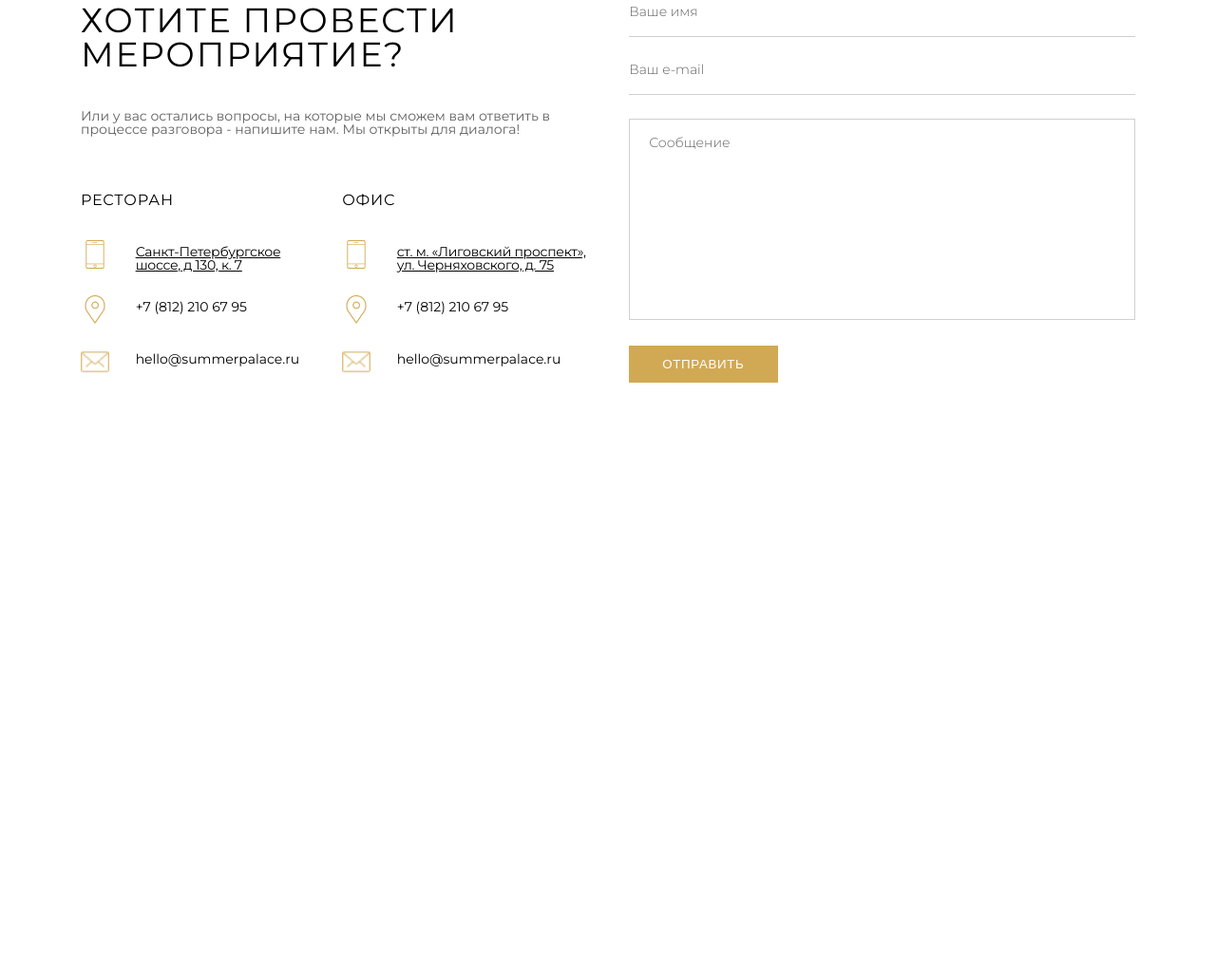
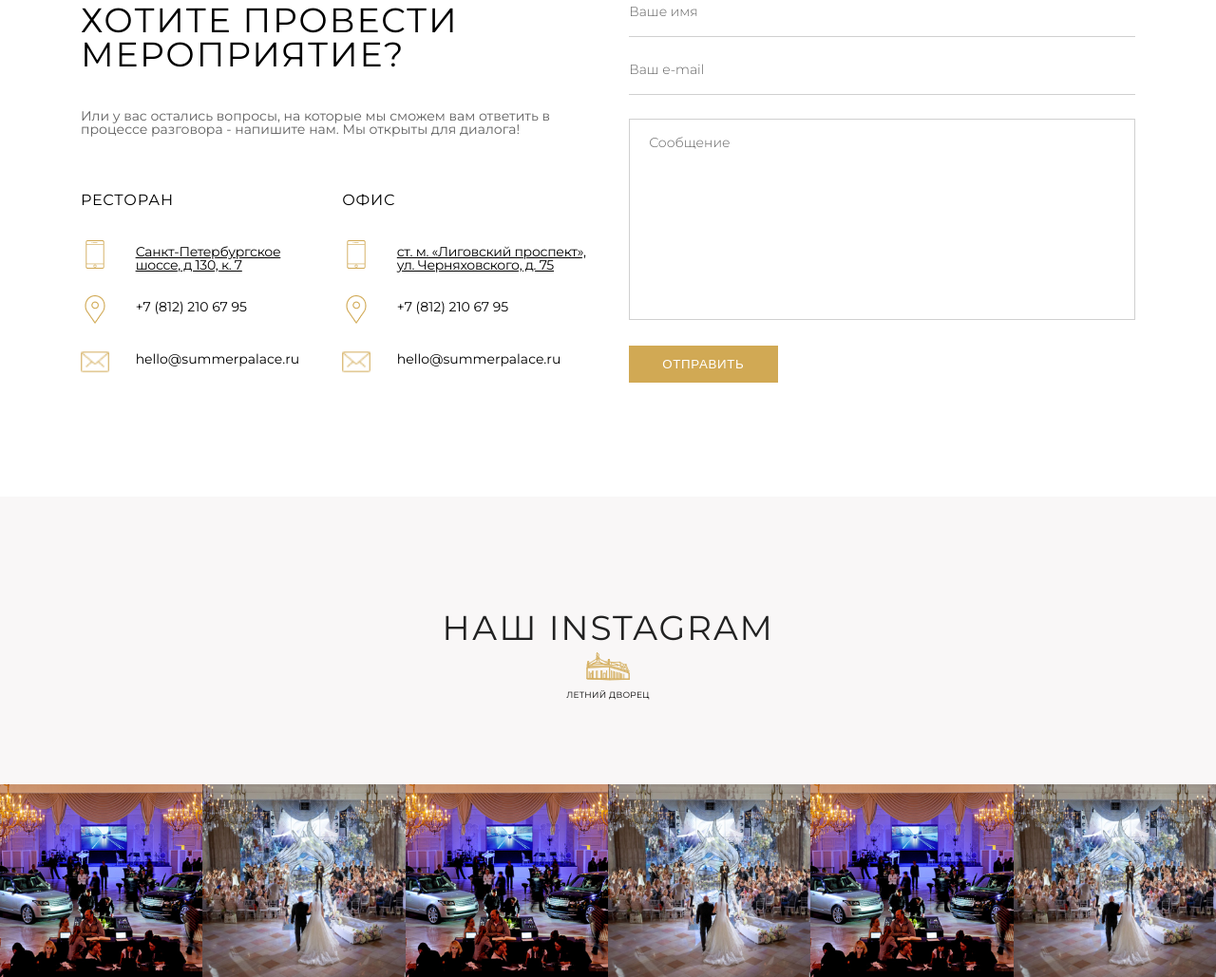
Before and after one commit to vlevchenko087/summerPalace, a website: page source/index.html in a window 1280 px wide. Shown: the part 3896-4925 px from the top of the page at 95% size. Before the commit the page ends 4299 px from the top, so only its background shows below. Drawn offline with nearby package versions, Linux system fonts and the light colour scheme; files that its build step writes are made by us from their sources.

Commit message:
Instagram  section was added

```diff
--- a/source/index.html
+++ b/source/index.html
@@ -288,7 +288,31 @@
             </form>
         </div>
     </section>
-
+    <section class="instagram">
+        <h2>наш instagram</h2>
+        <img src="./images/instagram/logo.png" class="instagram-logo" alt="">
+        <p>летний дворец</p>
+        <div class="instagram-photo flex">
+            <div class="instagram-photo-item">
+                <img src="./images/instagram/1.jpg" alt="">
+            </div>
+            <div class="instagram-photo-item">
+                <img src="./images/instagram/2.jpg" alt="">
+            </div>
+            <div class="instagram-photo-item">
+                <img src="./images/instagram/1.jpg" alt="">
+            </div>
+            <div class="instagram-photo-item">
+                <img src="./images/instagram/2.jpg" alt="">
+            </div>
+            <div class="instagram-photo-item">
+                <img src="./images/instagram/1.jpg" alt="">
+            </div>
+            <div class="instagram-photo-item">
+                <img src="./images/instagram/2.jpg" alt="">
+            </div>
+        </div>
+    </section>
 
     <script src="https://cdnjs.cloudflare.com/ajax/libs/tiny-slider/2.9.2/min/tiny-slider.js"></script>
 <!-- NOTE: prior to v2.2.1 tiny-slider.js need to be in <body> -->
--- a/source/styles/main.scss
+++ b/source/styles/main.scss
@@ -5,3 +5,4 @@
 @import "./sections/gallery.scss";
 @import "./sections/more.scss";
 @import "./sections/order-event.scss";
+@import "./sections/instagram.scss";
--- /dev/null
+++ b/source/styles/sections/instagram.scss
@@ -0,0 +1,40 @@
+.instagram{
+    margin-top: 120px;
+    padding-top: 120px;
+    width: 100vw;
+    background-color: #F9F7F7;
+
+    h2{
+        font-size: 3.6rem;
+        text-transform: uppercase;
+        text-align: center;
+        letter-spacing: 0.05em;
+        color: #222222;
+    }
+    &>img{
+        width: 46px;
+        margin: 8px auto 0 auto;
+        display: block;
+    }
+    p{
+        text-transform: uppercase;
+        text-align: center;
+        letter-spacing: 0.03em;
+        font-size: 0.9rem;
+        color: #000;
+        margin-top: 10px;
+    }
+
+    &-photo{
+        margin-top: 90px;
+
+        &-item{
+
+            width:calc(100/6*1%);
+            &>img{
+                width: 100%;
+            }
+        }
+
+    }
+}
```
Also changed, not shown: source/images/instagram/1.jpg (added), source/images/instagram/2.jpg (added), source/images/instagram/logo.png (added).
